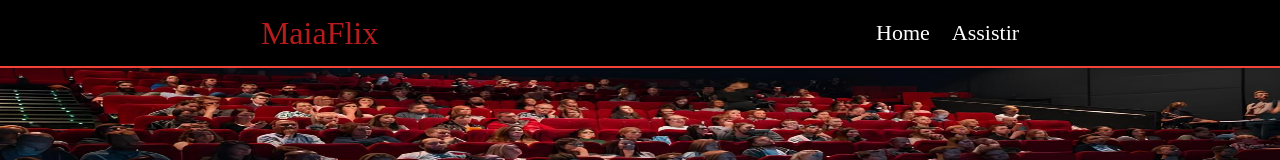
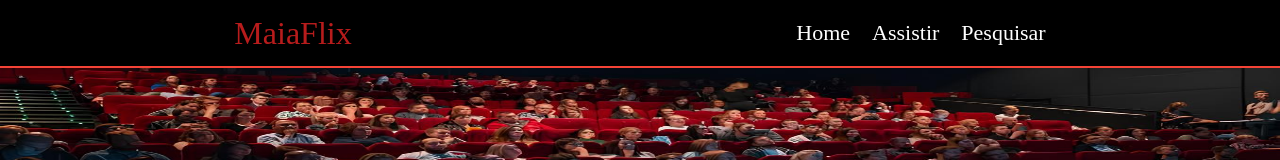
Before and after one commit to sheltonjose/movie, a React (Vite) app: page / in a window 1280 px wide. Shown: the top 160 px of the page. Built offline with nearby package versions, Linux system fonts and the light colour scheme.

Commit message:
Update index.jsx

```diff
--- a/src/components/Header/index.jsx
+++ b/src/components/Header/index.jsx
@@ -9,6 +9,7 @@ function Header(){
             <nav>
                 <Link to="/">Home</Link>
                 <Link to="/watch">Assistir</Link>
+                <Link to="/search">Pesquisar</Link>
             </nav>
 
         </header>
```
